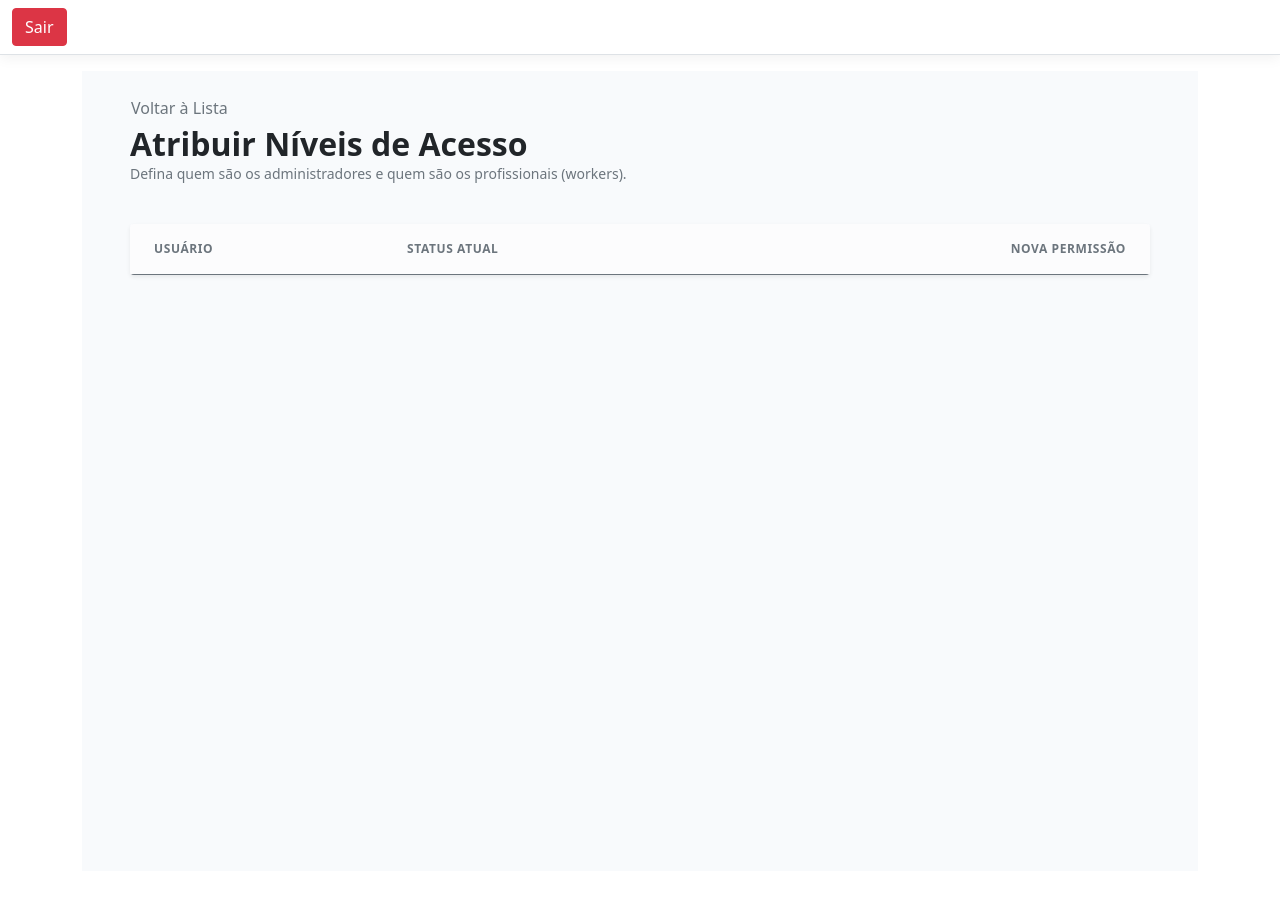
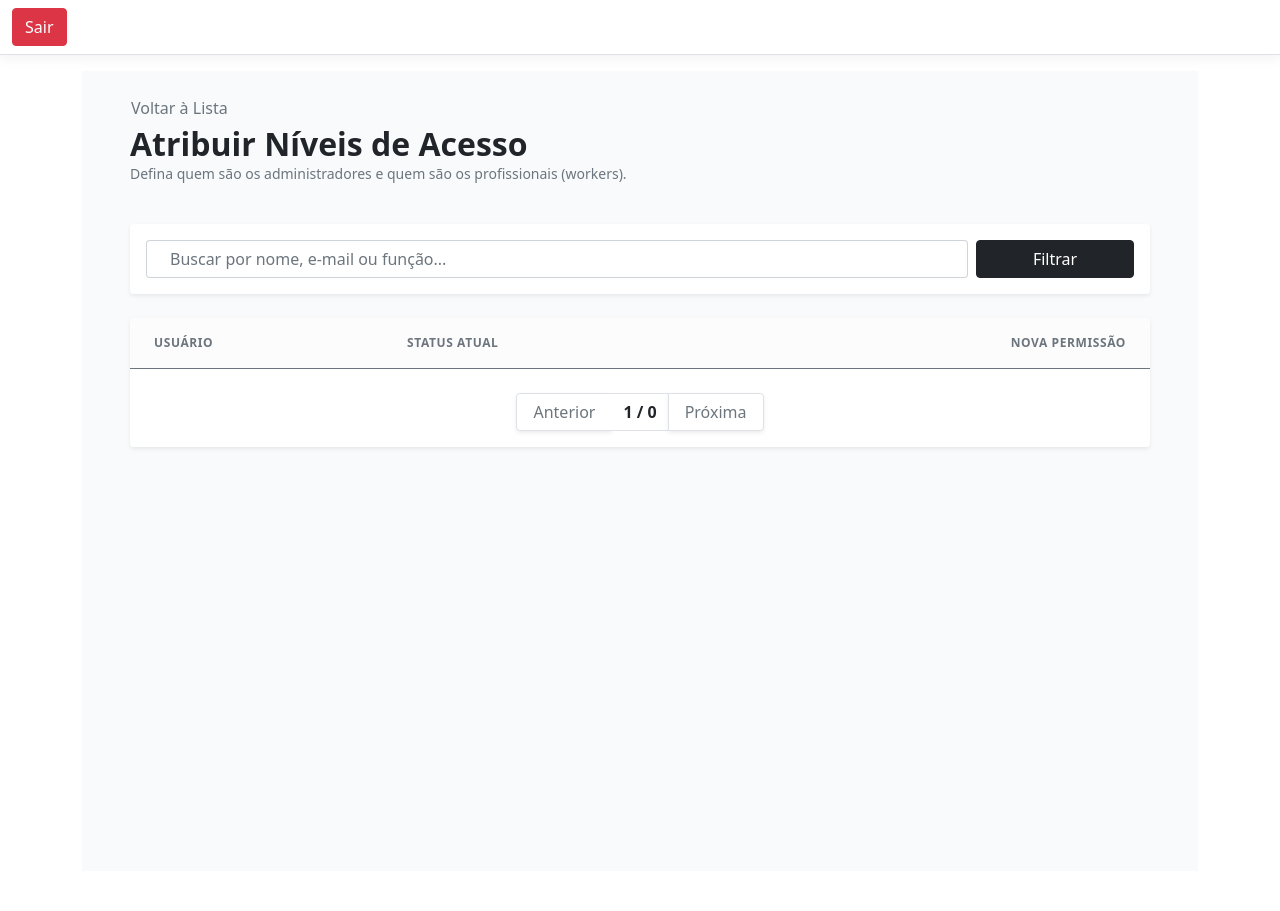
Before and after one commit to JulioCSSousa/appointmentApp, an ASP.NET Core app: page /Account/AddRole in a window 1280 px wide. Shown: the top 911 px of the page. Run offline with ASP.NET Core 8, Linux system fonts and the light colour scheme; the visitor is signed in with stand-in values (Sample User, id 1); lists and menus that the app fills with data are empty; style sheets or scripts are compiled from the project's sources; some libraries are stand-ins or nearby versions.

Commit message:
repagination of AddRoles

```diff
--- a/Controllers/AccountController.cs
+++ b/Controllers/AccountController.cs
@@ -4,8 +4,10 @@ using Microsoft.AspNetCore.Authorization;
 using Microsoft.AspNetCore.Identity;
 using Microsoft.AspNetCore.Identity.UI.Services;
 using Microsoft.AspNetCore.Mvc;
+using Microsoft.AspNetCore.Mvc.RazorPages;
 using Microsoft.EntityFrameworkCore;
 using Sprache;
+using static Microsoft.EntityFrameworkCore.DbLoggerCategory;
 
 public class AccountController : Controller
 {
@@ -228,17 +230,13 @@ public class AccountController : Controller
         int itemByPge = 10;
         int skip = (page - 1) * itemByPge;
 
-        // 1. Criamos a QUERY (IQueryable), não a lista ainda
         var query = _userManager.Users.AsQueryable();
 
-        // 2. Aplicamos o filtro se existir
         if (!string.IsNullOrEmpty(searchTerm))
         {
             query = query.Where(u => u.Name.Contains(searchTerm) || u.Email.Contains(searchTerm));
         }
 
-        // 3. CONTAMOS o total de registros que batem com o filtro (antes de paginar!)
-        // Isso é o que faz a sua ViewBag.TotalPages funcionar
         int totalItems = await query.CountAsync();
 
         // 4. Agora sim, paginamos e transformamos em Lista
@@ -389,9 +387,18 @@ public class AccountController : Controller
 
     [HttpGet]
     [Authorize(Roles = "Admin")]
-    public async Task<IActionResult> AddRole()
+    public async Task<IActionResult> AddRole(string? searchTerm = null, int page = 1)
     {
-        var users = await _userManager.Users.ToListAsync();
+        int itemByPge = 10;
+        int skip = (page - 1) * itemByPge;
+
+
+        var users = _userManager.Users.AsQueryable();
+        if (!string.IsNullOrEmpty(searchTerm))
+        {
+            users = users.Where(u => u.Name.Contains(searchTerm) || u.Email.Contains(searchTerm));
+        }
+
         List<UserWithRolesViewModel> userWithRoles = new List<UserWithRolesViewModel>();
         if (users == null)
         {
@@ -400,6 +407,7 @@ public class AccountController : Controller
         foreach(var u in users)
         {
             var role = await _userManager.GetRolesAsync(u);
+
             userWithRoles.Add(new UserWithRolesViewModel
             {
                 Id = u.Id,
@@ -416,6 +424,17 @@ public class AccountController : Controller
             var admin = userWithRoles.FirstOrDefault(u => u.Role == "Admin");
             userWithRoles.Remove(admin);
         }
+        int totalItems = userWithRoles.Count();
+
+        ViewBag.CurrentPage = page;
+        ViewBag.TotalPages = (int)Math.Ceiling((double)totalItems / itemByPge);
+        ViewBag.SearchTerm = searchTerm;
+        userWithRoles = userWithRoles.Select(x => x)
+            .OrderBy(u => u.Name)
+            .Skip(skip)
+            .Take(itemByPge)
+            .ToList();
+
         return View(userWithRoles);
     }
 
--- a/Views/Account/AddRole.cshtml
+++ b/Views/Account/AddRole.cshtml
@@ -17,7 +17,23 @@
             <p class="text-muted small">Defina quem são os administradores e quem são os profissionais (workers).</p>
         </div>
     </div>
-
+    <div class="card border-0 shadow-sm mb-4 rounded-4">
+        <div class="card-body p-3">
+            <form asp-action="Index" method="get" class="row g-2">
+                <div class="col-md-10">
+                    <div class="input-group">
+                        <span class="input-group-text bg-transparent border-end-0 text-muted">
+                            <i class="bi bi-search"></i>
+                        </span>
+                        <input type="text" name="searchTerm" class="form-control border-start-0 ps-0" placeholder="Buscar por nome, e-mail ou função...">
+                    </div>
+                </div>
+                <div class="col-md-2">
+                    <button type="submit" class="btn btn-dark w-100">Filtrar</button>
+                </div>
+            </form>
+        </div>
+    </div>
     <div class="card border-0 shadow-sm rounded-4 overflow-hidden">
         <div class="table-responsive">
             <table class="table table-hover align-middle mb-0">
@@ -83,6 +99,20 @@
                     }
                 </tbody>
             </table>
+
+            <nav aria-label="..." class="mt-4">
+                <ul class="pagination justify-content-center">
+                    <li class="page-item @(ViewBag.CurrentPage <= 1 ? "disabled" : "")">
+                        <a class="page-link shadow-sm rounded-start-pill px-3" asp-action="AddRole" asp-route-page="@(ViewBag.CurrentPage - 1)" asp-route-searchTerm="@ViewBag.SearchTerm">Anterior</a>
+                    </li>
+                    <li class="page-item disabled">
+                        <span class="page-link bg-white text-dark border-start-0 border-end-0 fw-bold">@ViewBag.CurrentPage / @ViewBag.TotalPages</span>
+                    </li>
+                    <li class="page-item @(ViewBag.CurrentPage >= ViewBag.TotalPages ? "disabled" : "")">
+                        <a class="page-link shadow-sm rounded-end-pill px-3" asp-action="AddRole" asp-route-page="@(ViewBag.CurrentPage + 1)" asp-route-searchTerm="@ViewBag.SearchTerm">Próxima</a>
+                    </li>
+                </ul>
+            </nav>
         </div>
     </div>
 </div>
```
Also changed, not shown: 11 other files.
